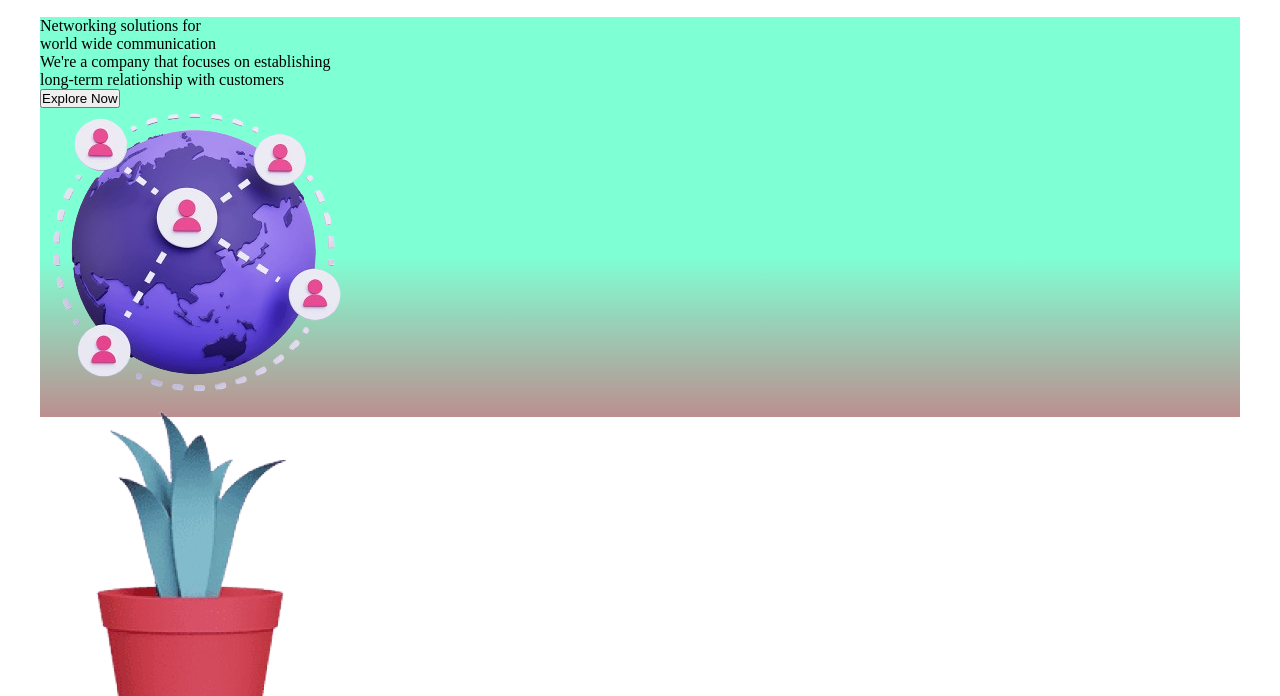
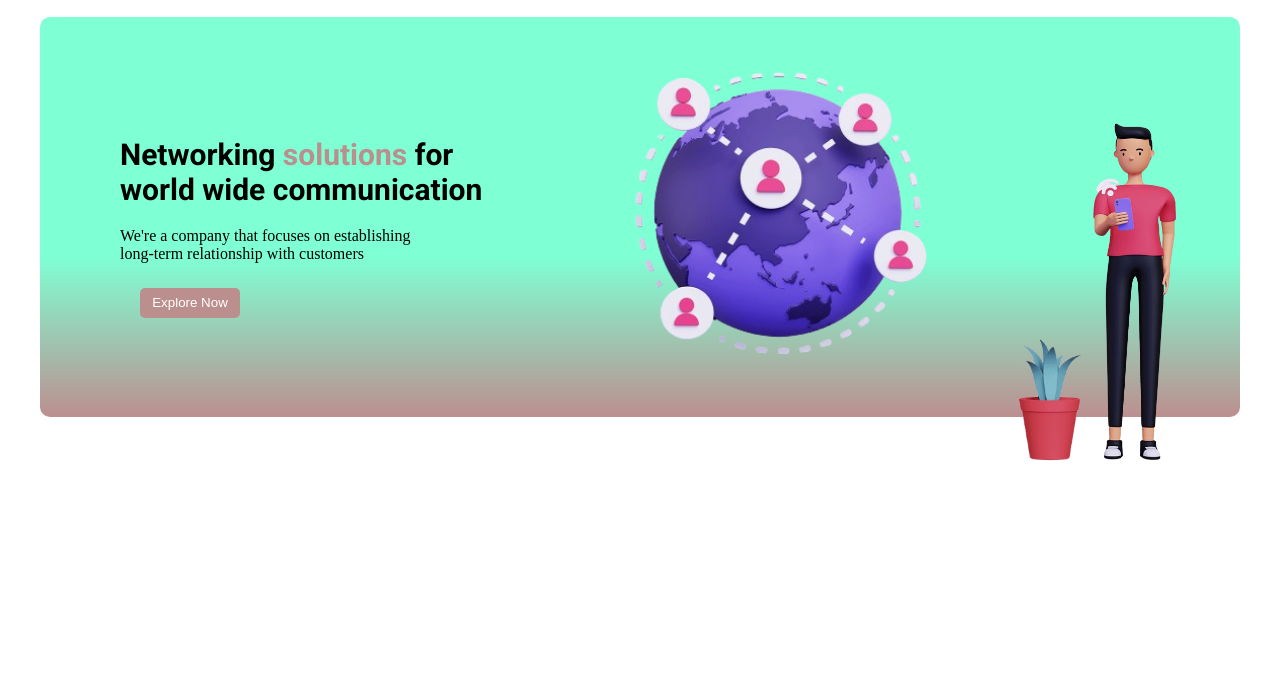
Before and after one commit to kteboh/p1-networking-solutions, a plain HTML site: page index.html in a window 1280 px wide. Shown: the part 104-800 px from the top of the page. Drawn offline with Linux system fonts and the light colour scheme.

Commit message:
updated with section-one complete

```diff
--- a/index.html
+++ b/index.html
@@ -51,9 +51,9 @@
               We're a company that focuses on establishing <br />
               long-term relationship with customers
             </p>
+
+            <button class="explore">Explore Now</button>
           </div>
-
-          <button>Explore Now</button>
 
           <div class="section-one-image">
             <img src="./image/Capture-removebg-preview.png" alt="Networking" />
--- a/style.css
+++ b/style.css
@@ -97,4 +97,66 @@ a:hover {
   width: 1200px;
   height: 400px;
   background-image: linear-gradient(aquamarine 60%, rosybrown);
+  border-radius: 10px;
+  position: relative;
 }
+
+.section-one-content {
+  display: flex;
+  align-items: center;
+}
+
+.section-one-text {
+  margin-left: 60px;
+  margin-top: 50px;
+  padding: 20px;
+}
+
+.section-one-content .text1 {
+  font-family: "Roboto", sans-serif;
+  font-weight: 600;
+  font-style: normal;
+  font-size: 30px;
+  margin-bottom: 20px;
+}
+
+.section-one-content .text1 .solutions {
+  color: rosybrown;
+}
+
+.explore {
+  display: block;
+  margin-left: 20px;
+  margin-top: 25px;
+  width: 100px;
+  height: 30px;
+  background-color: rosybrown;
+  color: white;
+  border: none;
+  border-radius: 5px;
+  cursor: pointer;
+}
+
+.section-one-content .section-one-image img {
+  margin-top: 30px;
+  margin-left: 100px;
+  padding: 20px;
+  width: 100%;
+}
+.section-one-image {
+  width: 350px;
+}
+
+.boy img {
+  width: 90px;
+  position: absolute;
+  top: 90px;
+  right: 60px;
+}
+
+.flower img {
+  position: absolute;
+  top: 320px;
+  right: 140px;
+  width: 100px;
+}
```
